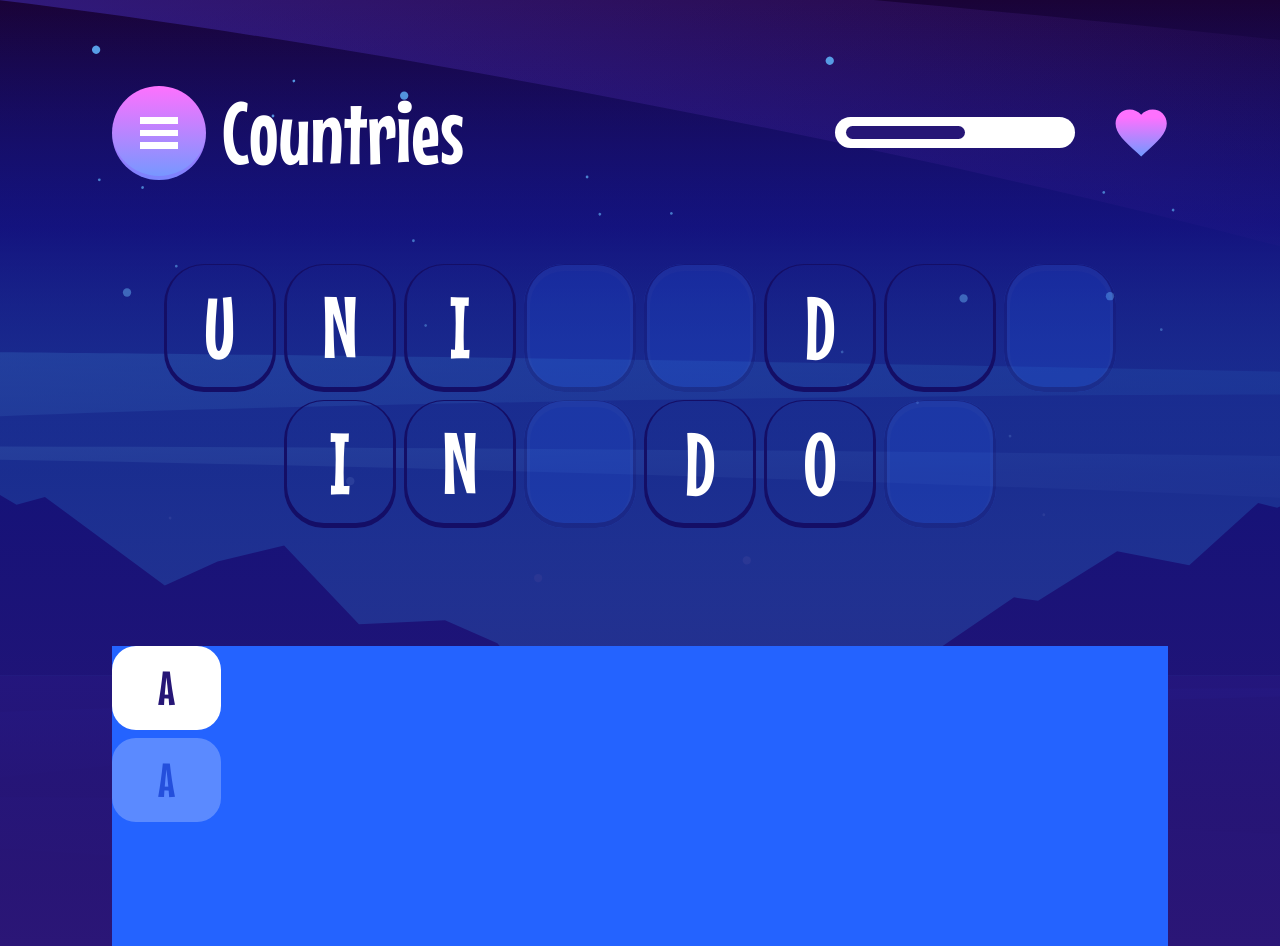
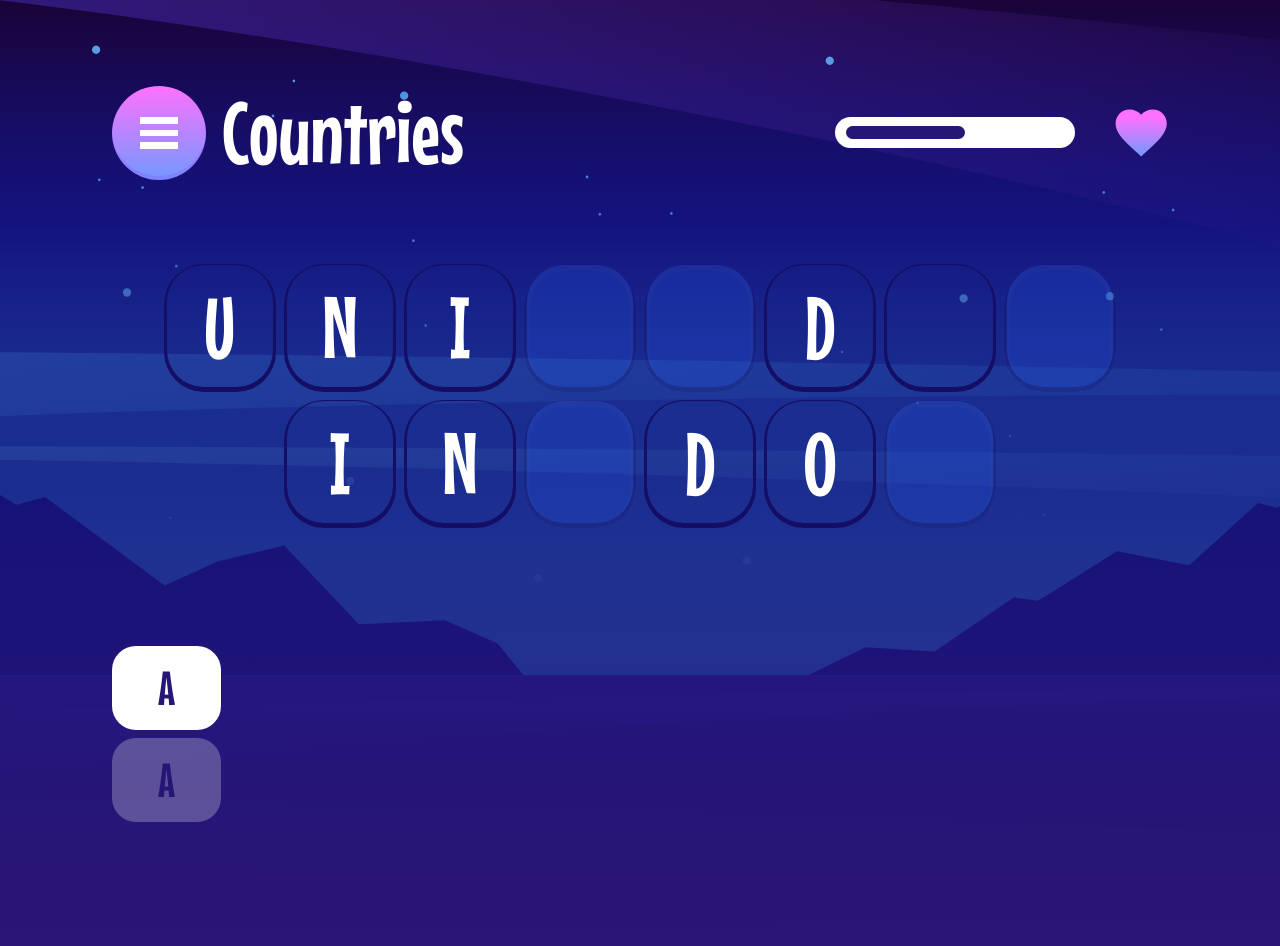
Before and after one commit to omarkarake/angularHangMan, an Angular app: page / in a window 1280 px wide. Built offline with nearby package versions, Linux system fonts and the light colour scheme.

Commit message:
implementing: implementing lower game keyboard control button adding comments to understand more

```diff
--- a/src/app/pages/in-game/in-game.component.html
+++ b/src/app/pages/in-game/in-game.component.html
@@ -31,12 +31,14 @@
     </div>
 
     <!-- for lower game keyboard control -->
-    <div class="bg-blue h-[300px] mt-[118px]">
+     <!-- active and hover -->
+    <div class="h-[300px] mt-[118px]">
       <div
         class="w-[28px] h-[56px] md:w-[64px] lg:w-[109px] md:h-[84px] bg-white rounded-[24px] hover:bg-blue text-darkNavy hover:text-white flex justify-center items-center mt-2"
       >
         <p class="text-[24px] md:text-heading-m">A</p>
       </div>
+      <!-- disable div -->
       <div
         class="w-[28px] h-[56px] md:w-[64px] lg:w-[109px] md:h-[84px] bg-white opacity-25 rounded-[24px] flex justify-center items-center mt-2"
       >
```
